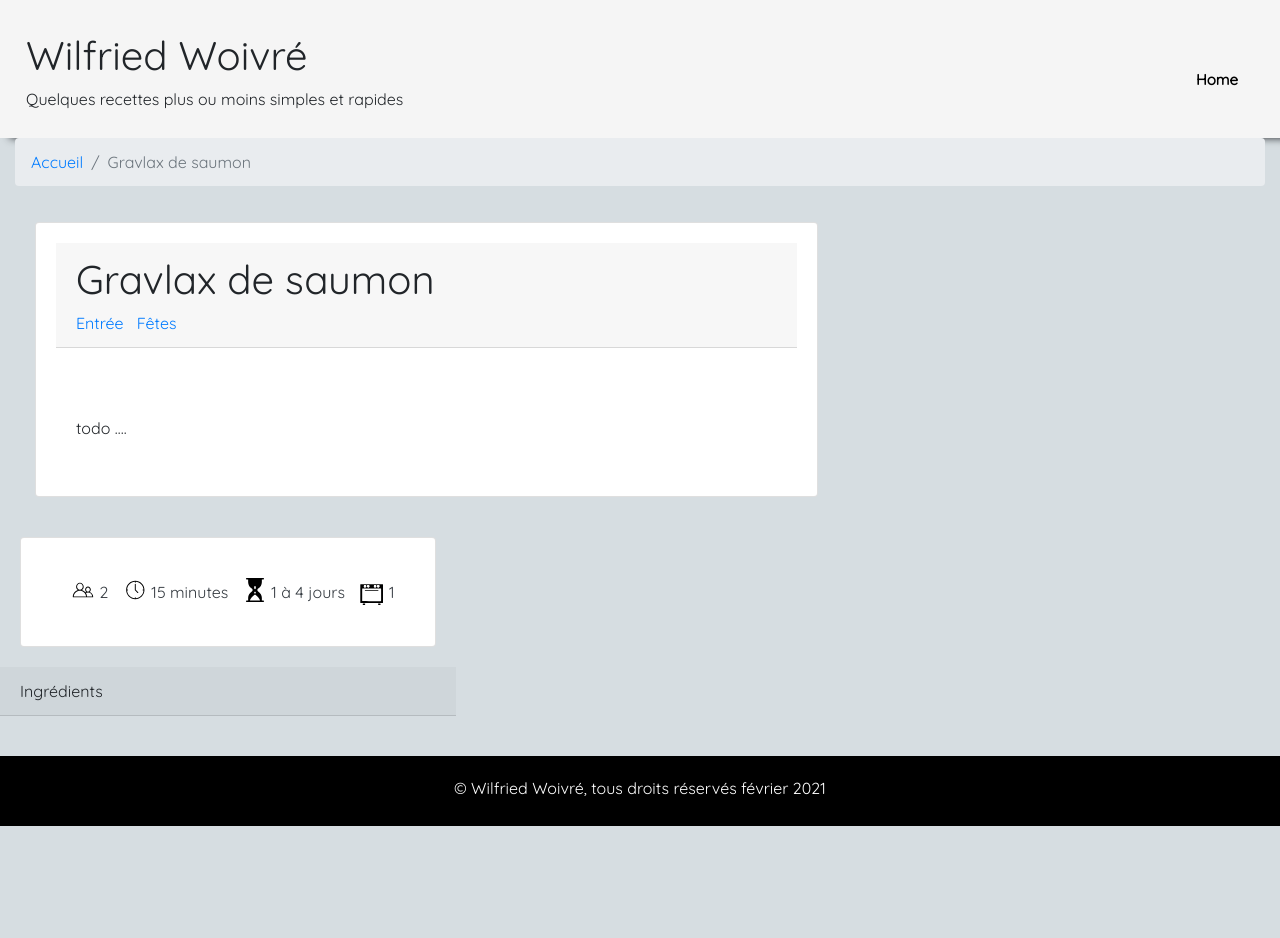
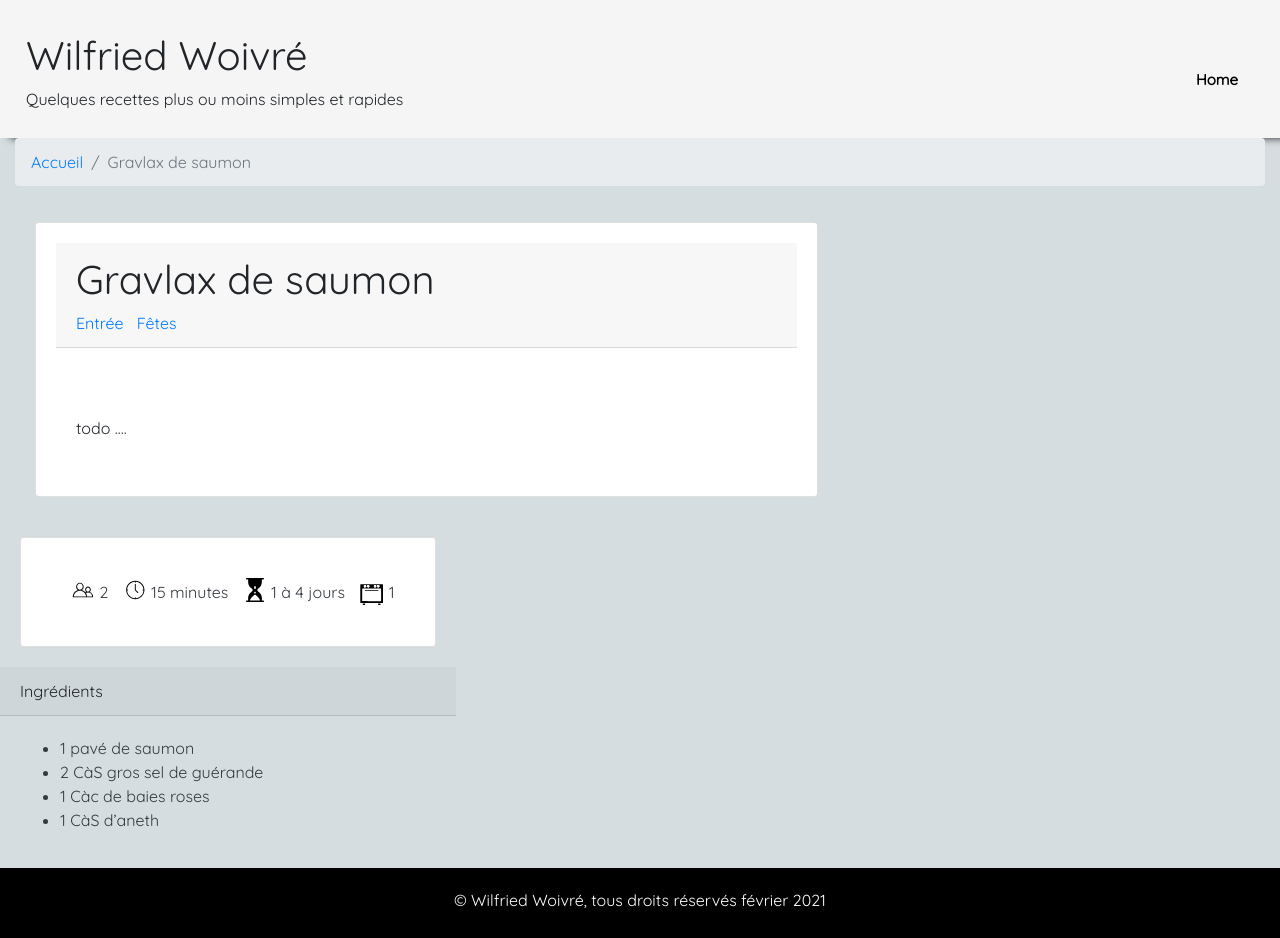
Before and after one commit to wilfriedwoivre/recipes, a Jekyll site: the page built from _posts/2021-02-10-gravlax-de-saumon.md, in a window 1280 px wide. Built offline with Jekyll 4.4.1, drawn with Linux system fonts in a browser that asks for light colours; nearby versions of some CDN libraries; before the commit the page ends 900 px from its top, so only the background shows below that.

Commit message:
Add ingredients

```diff
--- a/_includes/description.html
+++ b/_includes/description.html
@@ -12,5 +12,6 @@
 
         <div class="card-header">Ingrédients </div>
         <div class="card-body text-dark">
+            {{ page.recipe.ingredients | markdownify }}
         </div>
 </div>
--- a/_posts/2021-02-10-gravlax-de-saumon.md
+++ b/_posts/2021-02-10-gravlax-de-saumon.md
@@ -9,6 +9,11 @@ recipe:
     prep: 15 minutes
     idle: 1 à 4 jours
     cook: 1
+    ingredients: |-
+        * 1 pavé de saumon
+        * 2 CàS gros sel de guérande
+        * 1 Càc de baies roses
+        * 1 CàS d'aneth
 ---
 
 todo ....
```
